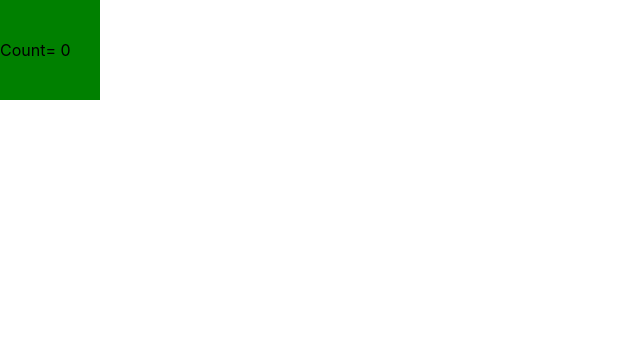
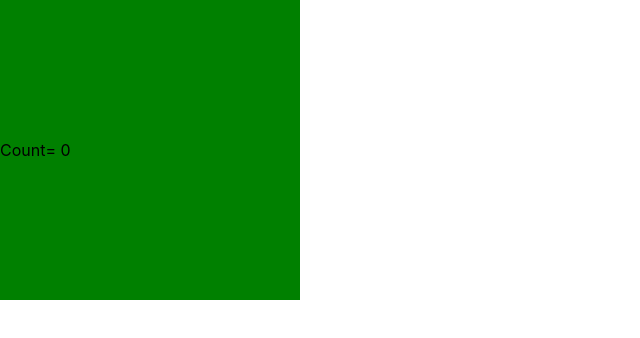
Before and after one commit to dev-augustin/react-box-color, a React (Create React App) app in the folder boxcolor/: page / in a window 1280 px wide. Shown: the top 338 px of the page, without its empty margins (0-640 px from the left). Built offline with nearby package versions, Linux system fonts and the light colour scheme.

Commit message:
updating css style

```diff
--- a/boxcolor/src/App.css
+++ b/boxcolor/src/App.css
@@ -1,7 +1,7 @@
 .App {
   align-content: center;
   border:10px;
-  height: 100px;
-  width: 100px;
+  height: 300px;
+  width: 300px;
 
 }
```
